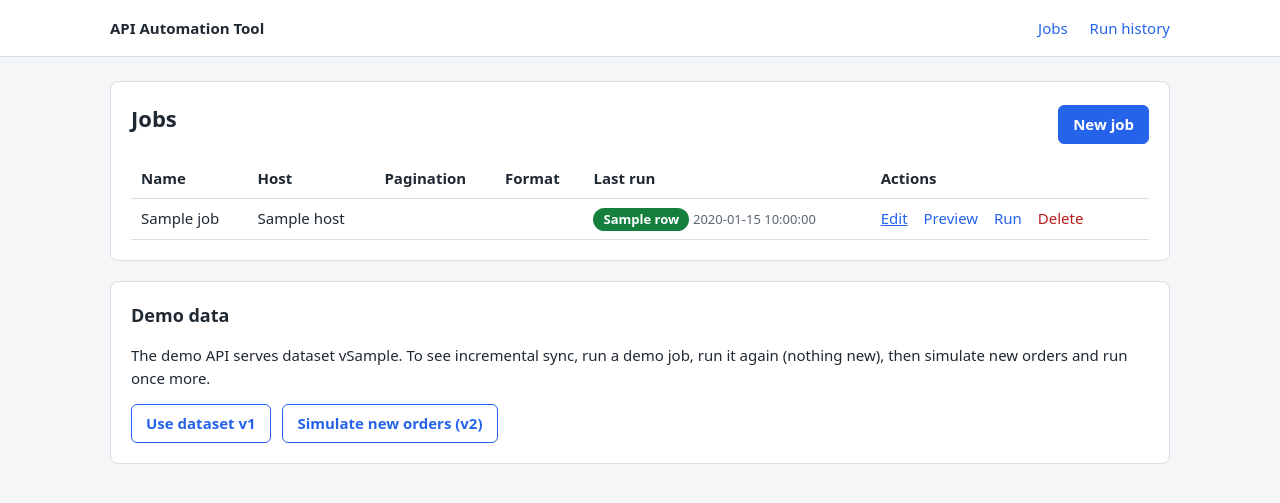
After one commit to ALTRIAMERLIN/api-automation-tool, a FastAPI app: template src/apitool/web/templates/jobs.html in a window 1280 px wide. The commit adds this page. Shown: the top 503 px of the page. Run offline with FastAPI, Linux system fonts and the light colour scheme; the template is opened without the code that fills it: most values are stand-ins (such as "Sample title", 1, 10 or a date in 2020).

Commit message:
T23: jobs page, demo setup and dataset switch
AC-40: empty state with Load demo jobs, demo panel, notices from a fixed list (query text never rendered), POST /demo/setup and POST /demo/dataset with CSRF. Gate: pytest 261 passed.

```diff
--- a/src/apitool/web/app.py
+++ b/src/apitool/web/app.py
@@ -1,4 +1,4 @@
-"""FastAPI application factory: middleware, CSRF helper, error pages and static files (SPEC 14)."""
+"""FastAPI application factory: routes, middleware, CSRF helper, error pages (SPEC 14)."""
 
 import hmac
 import secrets
@@ -7,13 +7,15 @@ from http import HTTPStatus
 from pathlib import Path
 from urllib.parse import urlsplit
 
-from fastapi import FastAPI, HTTPException, Request, Response
-from fastapi.responses import JSONResponse, PlainTextResponse
+from fastapi import FastAPI, Form, HTTPException, Request, Response
+from fastapi.responses import HTMLResponse, JSONResponse, PlainTextResponse, RedirectResponse
 from fastapi.staticfiles import StaticFiles
 from fastapi.templating import Jinja2Templates
 from starlette.exceptions import HTTPException as StarletteHTTPException
 
-from apitool.storage import Storage
+from apitool.demo.jobs import setup_demo_jobs
+from apitool.runner import utc_now
+from apitool.storage import RunRecord, Storage
 
 WEB_DIR = Path(__file__).parent
 ALLOWED_HOSTS = frozenset({"127.0.0.1", "localhost"})
@@ -36,6 +38,22 @@ DEFAULT_MESSAGES = {
     409: "Conflict.",
 }
 
+# Notices are fixed texts. Unknown codes are ignored, and the parameter text is never shown.
+NOTICES = {
+    "job_created": "Job created.",
+    "job_updated": "Job saved.",
+    "job_deleted": "Job deleted.",
+    "demo_loaded": "Demo jobs are ready.",
+    "state_reset": "Sync state cleared. The next run exports all records again.",
+    "state_reset_auto": (
+        "Job saved. Sync state was cleared because the connection or key settings changed."
+    ),
+    "dataset_v1": "Demo API now serves dataset v1.",
+    "dataset_v2": "Demo API now serves dataset v2 (3 new orders).",
+}
+
+STATUS_LABELS = {"success": "Success", "failed": "Failed", "running": "Running"}
+
 
 def _message_for(status: int, detail: object) -> str:
     """Use the detail given by the code, or the default text when it is only the HTTP phrase."""
@@ -53,6 +71,21 @@ def _host_allowed(host_header: str) -> bool:
     return hostname in ALLOWED_HOSTS
 
 
+def _job_rows(storage: Storage) -> list[dict]:
+    rows = []
+    for job in storage.list_jobs():
+        last: RunRecord | None = storage.last_run_for_job(job.id)
+        rows.append(
+            {
+                "job": job,
+                "host": urlsplit(job.config.url).hostname or "",
+                "last": last,
+                "last_label": STATUS_LABELS.get(last.status, last.status) if last else "",
+            }
+        )
+    return rows
+
+
 def create_app(data_dir: Path) -> FastAPI:
     app = FastAPI(
         title="API Automation Tool",
@@ -60,7 +93,8 @@ def create_app(data_dir: Path) -> FastAPI:
         redoc_url=None,
         openapi_url=None,
     )
-    app.state.storage = Storage(Path(data_dir))
+    storage = Storage(Path(data_dir))
+    app.state.storage = storage
     app.state.csrf_token = secrets.token_urlsafe(32)
     templates = Jinja2Templates(directory=str(WEB_DIR / "templates"))
     app.state.templates = templates
@@ -74,6 +108,10 @@ def create_app(data_dir: Path) -> FastAPI:
             raise HTTPException(status_code=403, detail=CSRF_MESSAGE)
 
     app.state.check_csrf = check_csrf
+
+    def render(request: Request, name: str, **context: object) -> HTMLResponse:
+        context.setdefault("csrf_token", app.state.csrf_token)
+        return templates.TemplateResponse(request, name, context)
 
     @app.middleware("http")
     async def guard(
@@ -102,4 +140,29 @@ def create_app(data_dir: Path) -> FastAPI:
     def healthz() -> JSONResponse:
         return JSONResponse({"status": "ok"})
 
+    @app.get("/", response_class=HTMLResponse)
+    def jobs_page(request: Request) -> HTMLResponse:
+        notice = NOTICES.get(request.query_params.get("notice", ""))
+        return render(
+            request,
+            "jobs.html",
+            rows=_job_rows(storage),
+            notice=notice,
+            dataset_version=storage.get_setting("demo_dataset_version", "1"),
+        )
+
+    @app.post("/demo/setup")
+    def demo_setup(csrf_token: str = Form("")) -> RedirectResponse:
+        check_csrf(csrf_token)
+        setup_demo_jobs(storage, utc_now())
+        return RedirectResponse("/?notice=demo_loaded", status_code=303)
+
+    @app.post("/demo/dataset")
+    def demo_dataset(csrf_token: str = Form(""), version: str = Form("")) -> RedirectResponse:
+        check_csrf(csrf_token)
+        if version not in ("1", "2"):
+            raise HTTPException(status_code=400, detail="Dataset version must be 1 or 2.")
+        storage.set_setting("demo_dataset_version", version)
+        return RedirectResponse(f"/?notice=dataset_v{version}", status_code=303)
+
     return app
--- a/src/apitool/web/static/style.css
+++ b/src/apitool/web/static/style.css
@@ -122,3 +122,74 @@ tbody tr:nth-child(even) {
 [hidden] {
   display: none !important;
 }
+
+.notice {
+  background: #eef4ff;
+  border: 1px solid #c7d7fb;
+  border-radius: 8px;
+  padding: 10px 14px;
+  margin-bottom: 16px;
+}
+
+.section-head {
+  display: flex;
+  align-items: center;
+  justify-content: space-between;
+  margin-bottom: 12px;
+}
+
+h2 {
+  font-size: 18px;
+  margin: 0 0 8px;
+}
+
+.muted {
+  color: var(--muted);
+  font-size: 13px;
+}
+
+.button,
+.button-secondary {
+  display: inline-block;
+  border-radius: 6px;
+  padding: 7px 14px;
+  font: inherit;
+  font-weight: 600;
+  text-decoration: none;
+  cursor: pointer;
+}
+
+.button {
+  background: var(--accent);
+  border: 1px solid var(--accent);
+  color: #ffffff;
+}
+
+.button-secondary {
+  background: var(--card-bg);
+  border: 1px solid var(--accent);
+  color: var(--accent);
+  margin-right: 8px;
+}
+
+.link-button {
+  background: none;
+  border: none;
+  padding: 0;
+  font: inherit;
+  color: var(--accent);
+  cursor: pointer;
+}
+
+.link-button.danger {
+  color: var(--failed);
+}
+
+.inline {
+  display: inline;
+}
+
+.actions a,
+.actions .link-button {
+  margin-right: 12px;
+}
--- /dev/null
+++ b/src/apitool/web/templates/jobs.html
@@ -0,0 +1,91 @@
+{% extends "base.html" %}
+{% block content %}
+{% if notice %}
+<div class="notice" role="status">{{ notice }}</div>
+{% endif %}
+
+<section class="card">
+  <div class="section-head">
+    <h1>Jobs</h1>
+    <a class="button" href="/jobs/new">New job</a>
+  </div>
+
+  {% if rows %}
+  <table>
+    <thead>
+      <tr>
+        <th>Name</th>
+        <th>Host</th>
+        <th>Pagination</th>
+        <th>Format</th>
+        <th>Last run</th>
+        <th>Actions</th>
+      </tr>
+    </thead>
+    <tbody>
+      {% for row in rows %}
+      <tr>
+        <td>{{ row.job.name }}</td>
+        <td>{{ row.host }}</td>
+        <td>{{ row.job.config.pagination_type }}</td>
+        <td>{{ row.job.config.export_format }}</td>
+        <td>
+          {% if row.last %}
+          <span class="badge badge-{{ row.last.status }}">{{ row.last_label }}</span>
+          <span class="muted">{{ row.last.finished_at or row.last.started_at }}</span>
+          {% else %}
+          <span class="muted">Never run</span>
+          {% endif %}
+        </td>
+        <td class="actions">
+          <a href="/jobs/{{ row.job.id }}/edit">Edit</a>
+          <form method="post" action="/jobs/{{ row.job.id }}/preview" class="inline">
+            <input type="hidden" name="csrf_token" value="{{ csrf_token }}">
+            <button type="submit" class="link-button">Preview</button>
+          </form>
+          <form method="post" action="/jobs/{{ row.job.id }}/run" class="inline">
+            <input type="hidden" name="csrf_token" value="{{ csrf_token }}">
+            <button type="submit" class="link-button">Run</button>
+          </form>
+          {% if row.job.config.incremental %}
+          <form method="post" action="/jobs/{{ row.job.id }}/reset-state" class="inline"
+                data-confirm="Reset sync state? The next run exports all records again.">
+            <input type="hidden" name="csrf_token" value="{{ csrf_token }}">
+            <button type="submit" class="link-button">Reset sync state</button>
+          </form>
+          {% endif %}
+          <form method="post" action="/jobs/{{ row.job.id }}/delete" class="inline"
+                data-confirm="Delete this job? Its saved secret and sync state are removed. Export files are kept.">
+            <input type="hidden" name="csrf_token" value="{{ csrf_token }}">
+            <button type="submit" class="link-button danger">Delete</button>
+          </form>
+        </td>
+      </tr>
+      {% endfor %}
+    </tbody>
+  </table>
+  {% else %}
+  <p class="muted">No jobs yet. Load the five demo jobs to try the tool without an API key.</p>
+  <form method="post" action="/demo/setup">
+    <input type="hidden" name="csrf_token" value="{{ csrf_token }}">
+    <button type="submit" class="button">Load demo jobs</button>
+  </form>
+  {% endif %}
+</section>
+
+<section class="card">
+  <h2>Demo data</h2>
+  <p>The demo API serves dataset v{{ dataset_version }}. To see incremental sync, run a demo job,
+     run it again (nothing new), then simulate new orders and run once more.</p>
+  <form method="post" action="/demo/dataset" class="inline">
+    <input type="hidden" name="csrf_token" value="{{ csrf_token }}">
+    <input type="hidden" name="version" value="1">
+    <button type="submit" class="button-secondary">Use dataset v1</button>
+  </form>
+  <form method="post" action="/demo/dataset" class="inline">
+    <input type="hidden" name="csrf_token" value="{{ csrf_token }}">
+    <input type="hidden" name="version" value="2">
+    <button type="submit" class="button-secondary">Simulate new orders (v2)</button>
+  </form>
+</section>
+{% endblock %}
```
Also changed, not shown: tests/test_web_jobs.py (added, +87 -0 lines).
